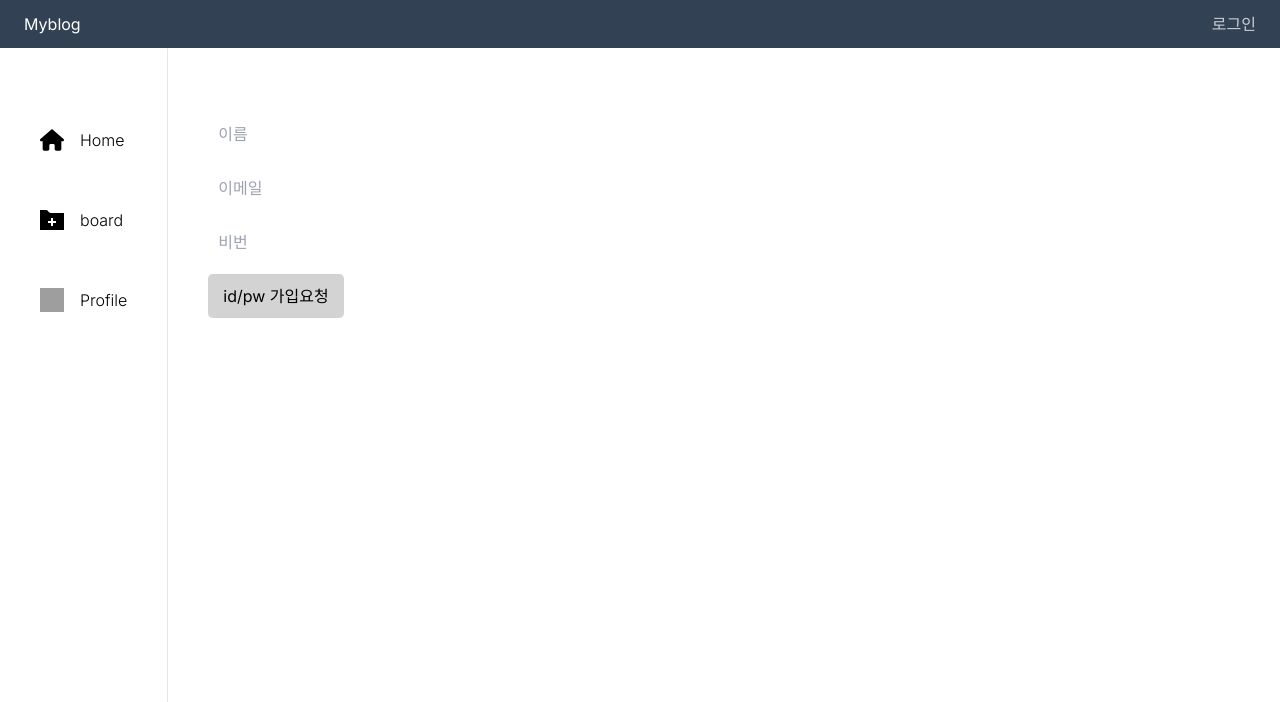
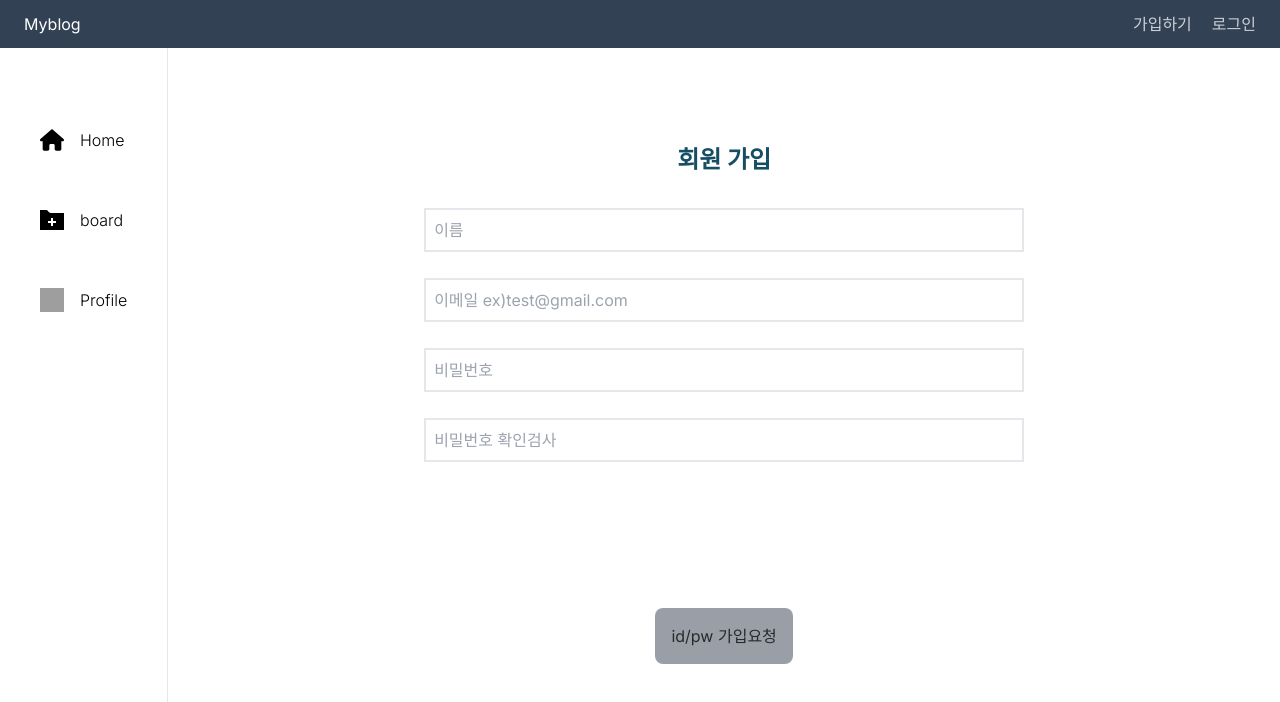
Before and after one commit to bluejeans9732/myblog2, a Next.js app: page /register in a window 1280 px wide. Shown: the top 702 px of the page. Built offline with nearby package versions, Linux system fonts and the light colour scheme; no server answers; grey boxes are pictures that could not be loaded.

Commit message:
administor & registerpage

```diff
--- a/app/board/[id]/page.js
+++ b/app/board/[id]/page.js
@@ -15,7 +15,7 @@ export default async function board(props) {
     let result = await db.collection('post').findOne({_id : new ObjectId(props.params.id)});
 
     /**보이는 조건 현재로그인 이메일 == 글쓴사람 아이이 + guest 추후 마스터 권한 조건 추가할예정 */
-    let showButtons = (session?.user?.email === result.author) || (result.name === 'guest');
+    let showButtons = (session?.user?.email === result.author) || (result.name === 'guest') || (session.user.role === 'administrator');
 
     return (
         <div className="flex items-center justify-center">
--- a/app/board/edit/[id]/page.js
+++ b/app/board/edit/[id]/page.js
@@ -36,7 +36,7 @@ export default async function boardedit(props) {
                 className='mb-2 p-2 hidden'
                 defaultValue={result._id.toString()}
               />
-              <div class="w-full flex justify-center">
+              <div className="w-full flex justify-center">
                  <button
                     type='submit'
                     className='bg-cyan-700/75 text-white rounded-lg p-4 mt-32'
--- a/app/components/LeftSidebar.tsx
+++ b/app/components/LeftSidebar.tsx
@@ -2,12 +2,10 @@
 
 import { sidebarLinks } from "@/constants"
 import Link from "next/link"
-import Image from "next/image"
-import { usePathname, useRouter } from 'next/navigation';
+import { usePathname } from 'next/navigation';
 
 export default function LeftSidebar() {
     const pathname = usePathname() || '';
-    const router = useRouter();
 
     return (
         <section className="
--- a/app/components/LoginBtn.js
+++ b/app/components/LoginBtn.js
@@ -1,14 +1,24 @@
 'use client'
 
 import { signIn } from 'next-auth/react'
+import Link from 'next/link'
 
 export default function LoginBtn() {
     return (
+        <>
+            <Link
+                className="block max-md:hidden text-white/75 cursor-pointer mr-4"
+                href="/register"
+            >
+                가입하기
+            </Link>
             <div
                 className="block max-md:hidden text-white/75 cursor-pointer"
                 onClick={() => { signIn() }}
             >
                 로그인
             </div>
+        </>
+
     )
 }
--- a/app/register/page.js
+++ b/app/register/page.js
@@ -1,12 +1,80 @@
+'use client'
+
+import { useState } from 'react';
+
 export default function Register() {
-    return (
-      <div>
-          <form method="POST" action="/api/auth/signup">
-            <input name="name" type="text" placeholder="이름" required/>
-            <input name="email" type="text" placeholder="이메일" required/>
-            <input name="password" type="password" placeholder="비번" required/>
-            <button type="submit">id/pw 가입요청</button>
-          </form>
+  const [name, setName] = useState('');
+  const [email, setEmail] = useState('');
+  const [password, setPassword] = useState('');
+  const [passwordCheck, setPasswordCheck] = useState('');
+
+  const isFormFilled = name && email && password && passwordCheck;
+  const arePasswordsSame = password === passwordCheck;
+
+
+  return (
+    <div className="flex items-center justify-center">
+      <div className="flex flex-col w-[70vw] max-w-[800px]">
+        <h4 className="mb-3 mt-8 text-center text-2xl text-cyan-900 font-bold">
+          회원 가입
+        </h4>
+        <form
+          action="/api/auth/signup"
+          method="POST"
+          className="h-[60vh] flex flex-col items-center justify-center "
+        >
+          <input
+            name="name"
+            type="text"
+            placeholder="이름"
+            required
+            className="mt-4 flex border-2 p-2 focus:outline-none w-[75%]"
+            value={name}
+            onChange={(e) => setName(e.target.value)}
+          />
+          <input
+            name="email"
+            type="email"
+            placeholder="이메일 ex)test@gmail.com"
+            required
+            className="mt-4 flex border-2 p-2 focus:outline-none w-[75%]"
+            value={email}
+            onChange={(e) => setEmail(e.target.value)}
+          />
+          <input
+            name="password"
+            type="password"
+            placeholder="비밀번호"
+            required
+            className="mt-4 flex border-2 p-2 focus:outline-none w-[75%]"
+            value={password}
+            onChange={(e) => setPassword(e.target.value)}
+          />
+          <input
+            name="passwordcheck"
+            type="password"
+            placeholder="비밀번호 확인검사"
+            required
+            className="mt-4 flex border-2 p-2 focus:outline-none w-[75%]"
+            value={passwordCheck}
+            onChange={(e) => setPasswordCheck(e.target.value)}
+          />
+          <div className={`${!arePasswordsSame ? '' : 'invisible'}`}>비밀번호가 일치하지않습니다</div>
+          <div className="w-full flex justify-center">
+            <button
+              type="submit"
+              className={`${
+                isFormFilled && arePasswordsSame
+                  ? 'bg-cyan-700/75 text-white rounded-lg p-4 mt-28'
+                  : 'bg-gray-700/50 text-black/75 rounded-lg p-4 mt-28'
+              }`}
+              disabled={!isFormFilled || !arePasswordsSame}
+            >
+              id/pw 가입요청
+            </button>
+          </div>
+        </form>
       </div>
-    )
+    </div>
+  );
 }
--- a/pages/api/auth/[...nextauth].js
+++ b/pages/api/auth/[...nextauth].js
@@ -63,6 +63,7 @@ export const authOptions = {
         token.user.name = user.name
         token.user.email = user.email
         token.user.image = user.image
+        token.user.role = user.role
       }
       return token;
     },
--- a/pages/api/auth/signup.js
+++ b/pages/api/auth/signup.js
@@ -4,22 +4,27 @@ import bcrypt from "bcrypt";
 
 export default async function handler(요청, 응답) {
   if (요청.method === "POST") {
-    const hash = await bcrypt.hash(요청.body.password, 10);
-    요청.body.password = hash;
-    const checkEmail = 요청.body.email;
+
+    const { passwordcheck, ...otherBody } = 요청.body; // passwordcheck를 제외하기
+
+    // 비밀번호 hash
+    const hash = await bcrypt.hash(otherBody.password, 10);
+    otherBody.password = hash;
+
+    const checkEmail = otherBody.email;
 
     const client = await connectDB();
     const db = client.db('practsx');
 
-    let result = await db.collection('post').findOne({ email: checkEmail });
+    let result = await db.collection('user_cred').findOne({ email: checkEmail });
 
     // 결과가 존재하는 경우
     if (result) {
-      return 응답.redirect(302, '/home');
+      return 응답.redirect(302, '/profile');
     }
 
     // 결과가 존재하지 않는 경우
-    await db.collection('user_cred').insertOne(요청.body);
+    await db.collection('user_cred').insertOne(otherBody);
     return 응답.redirect(302, '/');
   }
 };
--- a/pages/api/post/delete.js
+++ b/pages/api/post/delete.js
@@ -14,7 +14,7 @@ export default async function Delete(요청, 응답) {
 
         let findID = await db.collection('post').findOne({ _id : new ObjectId(postID) })
 
-        if(findID.author == session?.user?.email || findID.name == 'guest') {
+        if(findID.author == session?.user?.email || findID.name == 'guest' || (session.user.role === 'administrator')) {
             let result = await db.collection('post').deleteOne({ _id: new ObjectId(postID) })
 
             return 응답.status(200).json('삭제완료')
--- a/pages/api/post/edit.js
+++ b/pages/api/post/edit.js
@@ -16,7 +16,7 @@ export default async function Edit(요청, 응답) {
 
         let findID = await db.collection('post').findOne({ _id : new ObjectId(postID) })
 
-        if(findID.author == session?.user?.email || findID.name == 'guest') {
+        if(findID.author == session?.user?.email || findID.name == 'guest' || (session.user.role === 'administrator')) {
 
             let result = await db.collection('post').updateOne(
                 { _id: new ObjectId(postID)},
```
Lines whose indentation alone changed are shown as unchanged.
